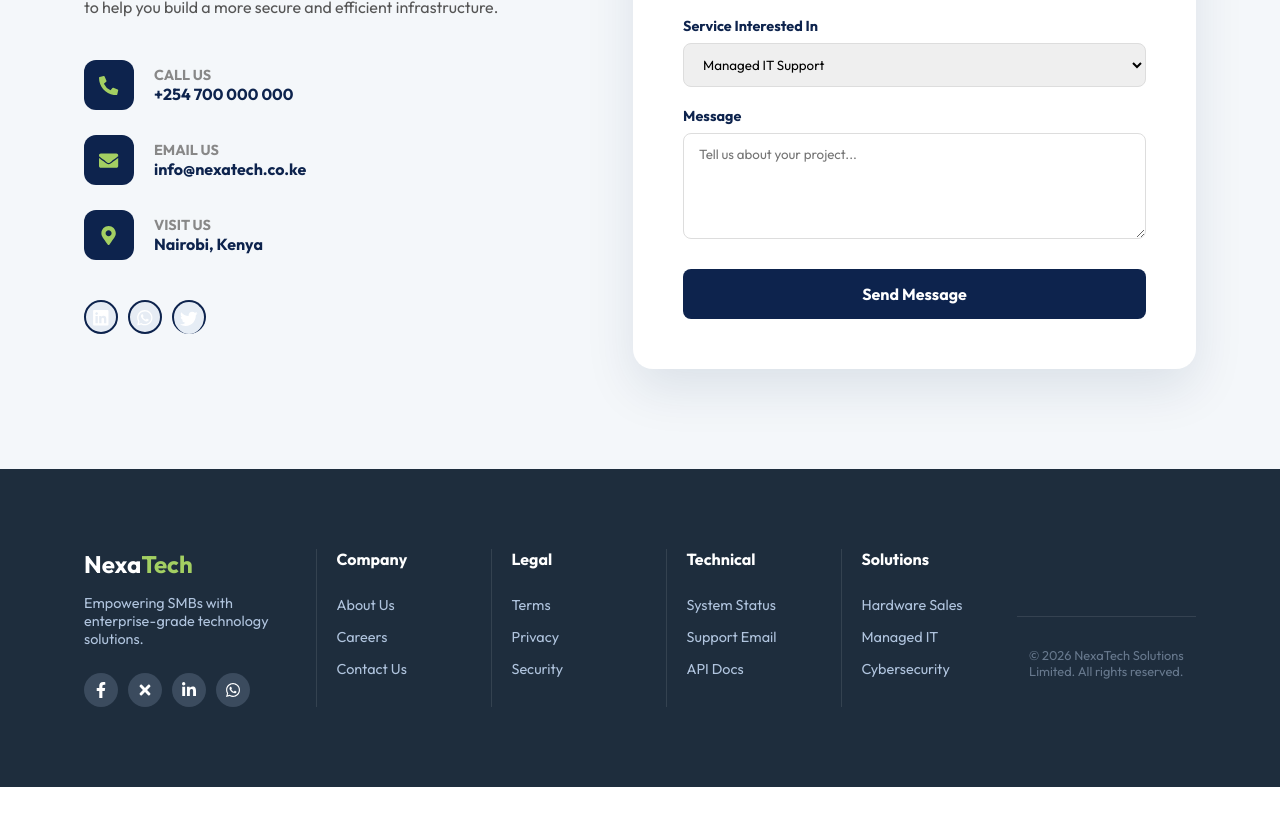
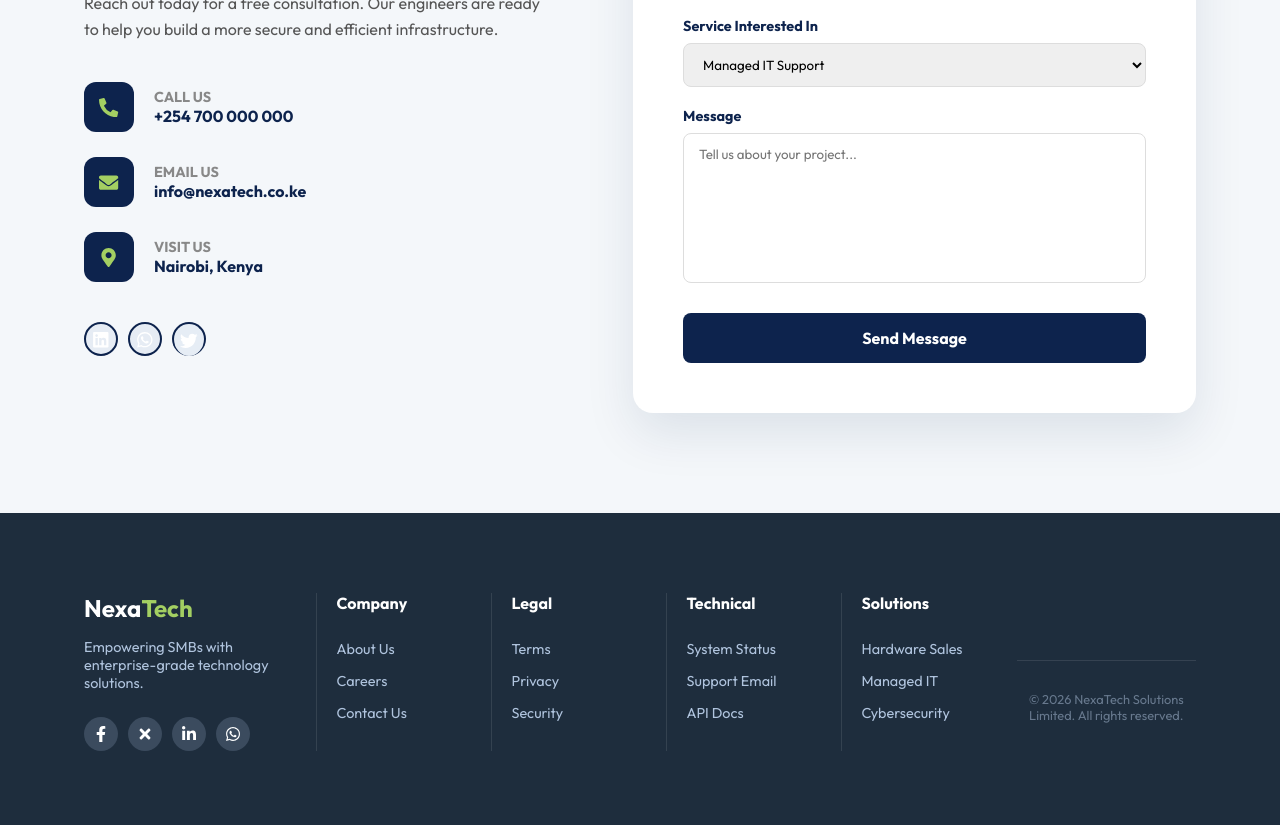
Before and after one commit to Inferno-cmd/Alvion-Consultancy-Group, a React (Vite) app: page / in a window 1280 px wide. Shown: the part 4920-5745 px from the top of the page. Before the commit the page ends 5707 px from the top, so only its background shows below. Built offline with nearby package versions, Linux system fonts and the light colour scheme.

Commit message:
update Footer and add LegalModal component

```diff
--- a/src/components/Contact/contact.css
+++ b/src/components/Contact/contact.css
@@ -135,6 +135,13 @@
     transition: 0.3s;
 }
 
+/* --- THE FIX: FIXED SIZE MESSAGE BOX --- */
+.form-group textarea {
+    resize: none;          /* Removes the draggable expander handle */
+    min-height: 150px;     /* Set the exact height you want */
+    max-height: 150px;     /* Prevents vertical growth if auto-layout triggers */
+}
+
 .form-group input:focus, .form-group textarea:focus {
     border-color: #a3cf62;
     box-shadow: 0 0 0 3px rgba(163, 207, 98, 0.2);
```
